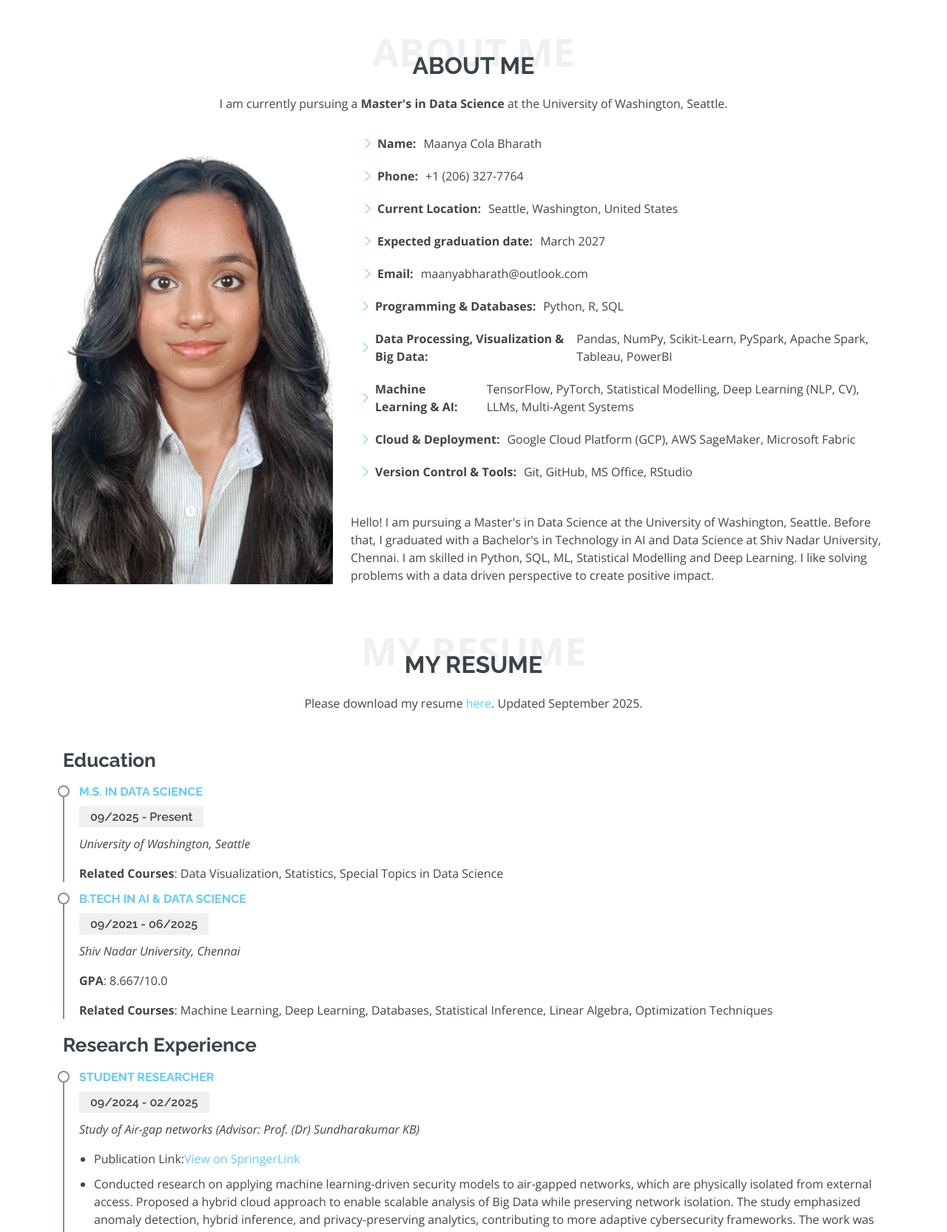
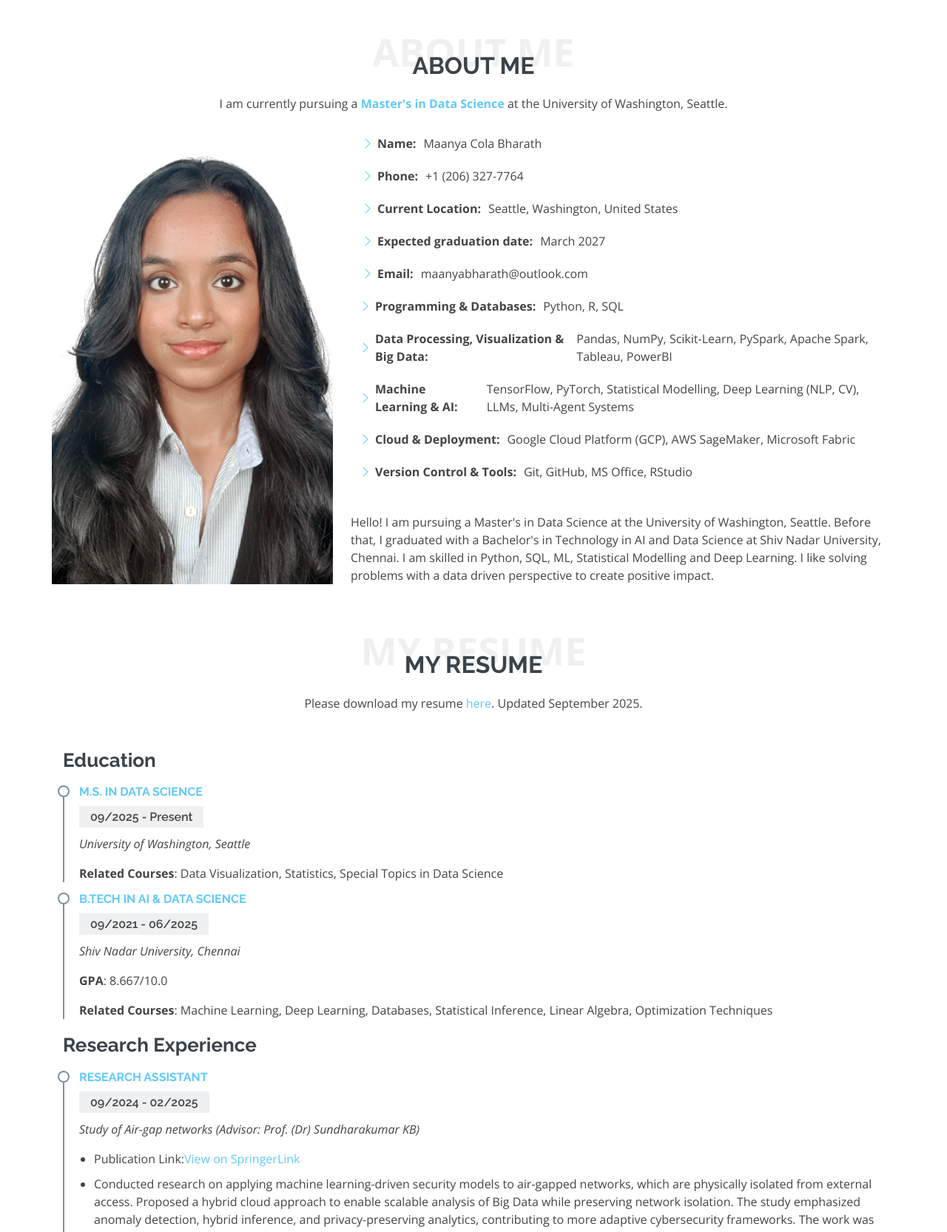
Before and after one commit to maanyabharath/maanyabharath.github.io, a plain HTML site: page index.html in a window 1280 px wide. Shown: the part 820-2486 px from the top of the page at 74% size. Drawn offline with nearby package versions, Linux system fonts and the light colour scheme.

Commit message:
Update index.html

```diff
--- a/index.html
+++ b/index.html
@@ -89,7 +89,7 @@
         <div class="section-title">
           <span>About Me</span>
           <h2>About Me</h2>
-          <p>I am currently pursuing a <strong>Master's in Data Science</strong> at the </a>University of Washington, Seattle</a>.</p>
+          <p>I am currently pursuing a <strong><a href= "https://www.washington.edu/datasciencemasters/">Master's in Data Science</a></strong> at the </a>University of Washington, Seattle</a>.</p>
           <!-- <p>I am current pursuing a <strong>BS in Data Science (AI track)</strong> at <a target="_blank" href="https://shanghai.nyu.edu/">New York University</a>.</p> -->
         </div>
 
@@ -267,7 +267,7 @@
             <h3 class="resume-title">Research Experience</h3>
             <!-- TODO: Add more to harvard research -->
             <div class="resume-item pb-0">
-              <h4>Student Researcher</h4>
+              <h4>Research Assistant</h4></h4>
               <h5>09/2024 - 02/2025</h5>
               <p><em>Study of Air-gap networks (Advisor: Prof. (Dr) Sundharakumar KB)</em></p>
               <p>
```
